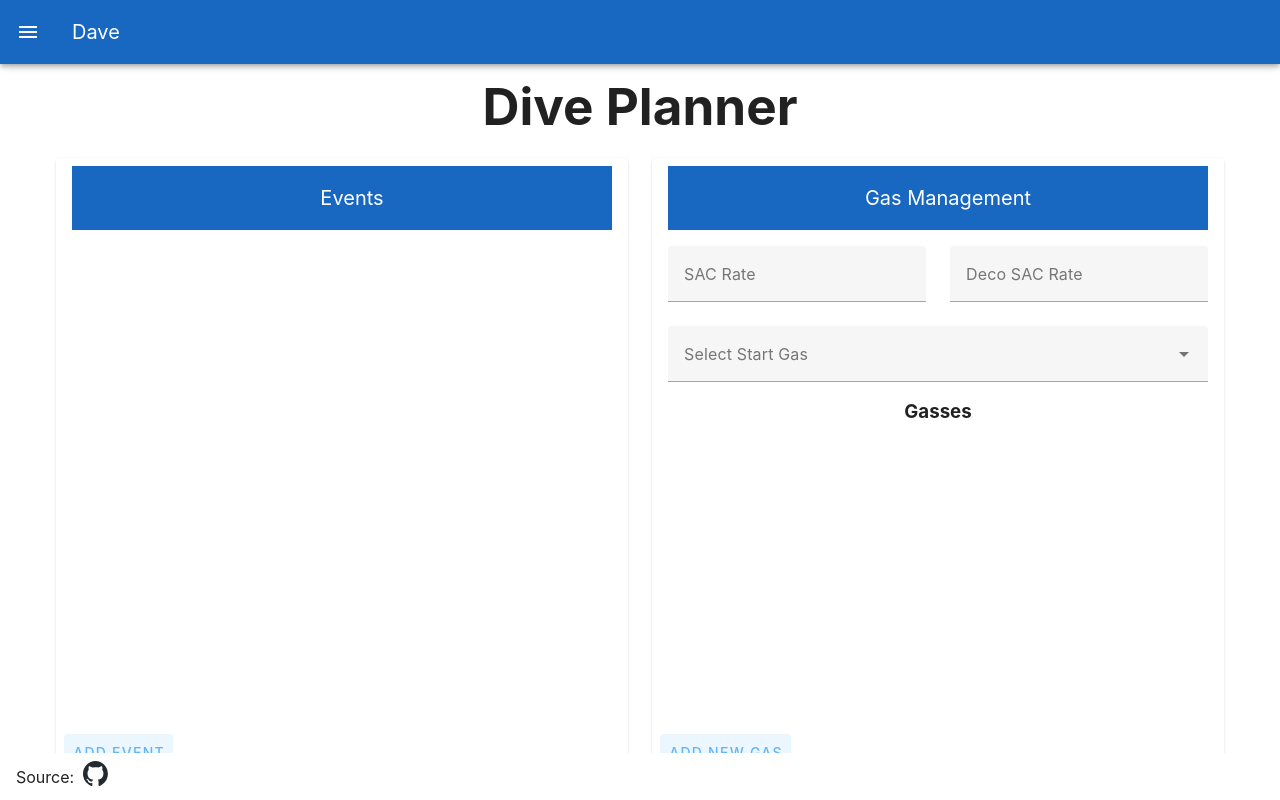
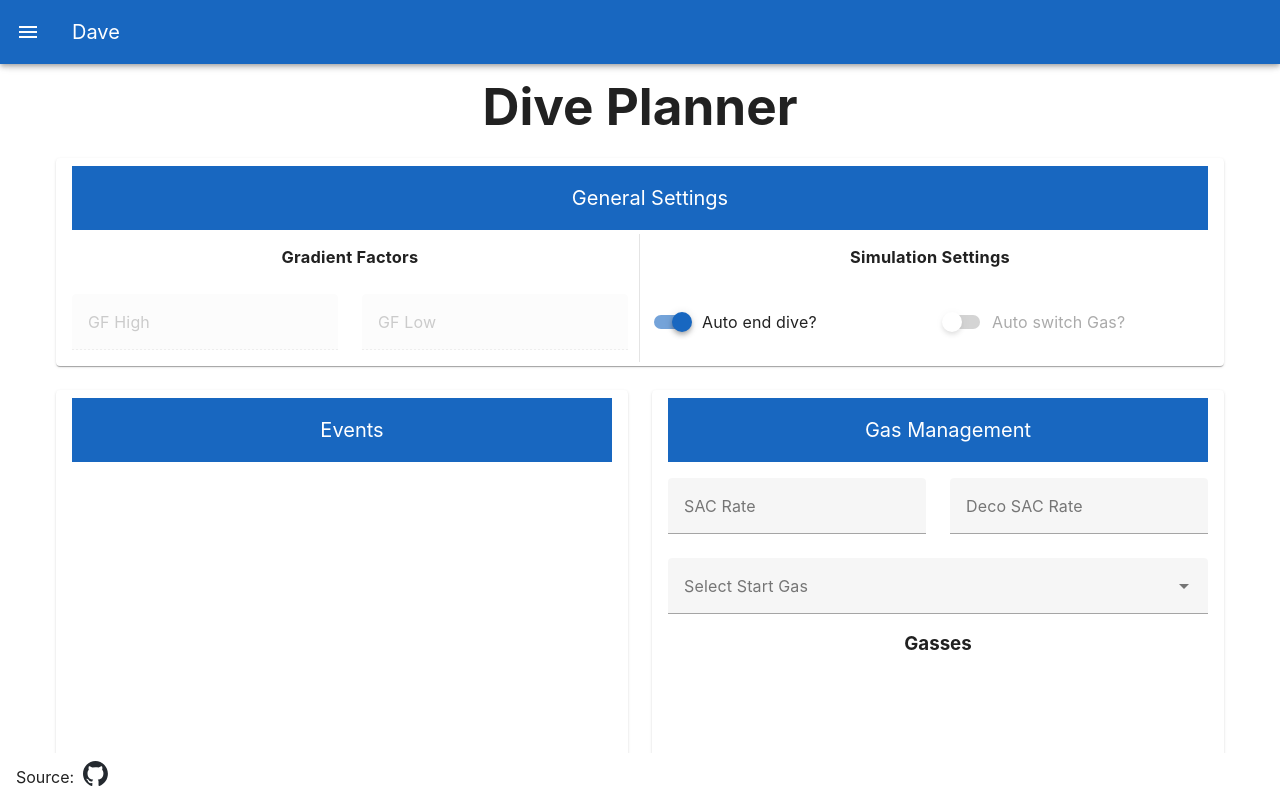
Before and after one commit to meinac/dave, a Vue app: page /dive-planner in a window 1280 px wide. Shown: the top 800 px of the page. Built offline with nearby package versions, Linux system fonts and the light colour scheme.

Commit message:
Add dive planner settings panel

```diff
--- /dev/null
+++ b/src/components/dive_planner/Settings.vue
@@ -0,0 +1,72 @@
+<script>
+export default {
+  data() {
+    return {
+      gfHigh: null,
+      gfLow: null,
+      autoEndDive: true,
+      autoNotox: false
+    };
+  },
+  watch: {
+    autoEndDive(newValue) {
+      this.$emit('autoEndDive-updated', newValue);
+    }
+  }
+}
+</script>
+
+<template>
+  <v-card>
+    <v-card-title>
+      <v-toolbar class="mb-2" color="primary" dark>
+        <v-toolbar-title>General Settings</v-toolbar-title>
+      </v-toolbar>
+    </v-card-title>
+
+    <v-card-text>
+      <v-row>
+        <v-col md="6" cols="12">
+          <v-row>
+            <v-col cols="12">
+              <h3>Gradient Factors</h3>
+            </v-col>
+          </v-row>
+          <v-row>
+            <v-col md="6" cols="12">
+              <v-text-field label="GF High" v-model="gfHigh" type="number" hide-details full-width disabled />
+            </v-col>
+            <v-col md="6" cols="12">
+              <v-text-field label="GF Low" v-model="gfLow" type="number" hide-details full-width disabled />
+            </v-col>
+          </v-row>
+        </v-col>
+        <v-divider vertical />
+        <v-col md="6" cols="12">
+          <v-row>
+            <v-col cols="12">
+              <h3>Simulation Settings</h3>
+            </v-col>
+          </v-row>
+          <v-row>
+            <v-col md="6" cols="12">
+              <v-switch
+                v-model="autoEndDive"
+                color="primary"
+                label="Auto end dive?"
+                hide-details />
+            </v-col>
+            <v-col md="6" cols="12">
+              <v-switch
+                v-model="autoNotox"
+                color="primary"
+                label="Auto switch Gas?"
+                hide-details
+                disabled />
+            </v-col>
+          </v-row>
+        </v-col>
+      </v-row>
+    </v-card-text>
+  </v-card>
+</template>
--- a/src/pages/DivePlanner.vue
+++ b/src/pages/DivePlanner.vue
@@ -1,4 +1,5 @@
 <script>
+import Settings from '../components/dive_planner/Settings.vue';
 import Events from '../components/dive_planner/Events.vue';
 import GasManagement from '../components/dive_planner/GasManagement.vue';
 import DiveProfile from '../components/dive_planner/DiveProfile.vue';
@@ -9,6 +10,7 @@ import DiveFactory from '../factories/diveFactory';
 
 export default {
   components: {
+    Settings,
     Events,
     GasManagement,
     DiveProfile,
@@ -24,28 +26,38 @@ export default {
       sacRate: null,
       decoSacRate: null,
       compartments: null,
-      history: null
+      history: null,
+      autoEndDive: true
     }
   },
   methods: {
+    updateAutoEndDive(newValue) {
+      this.autoEndDive = newValue;
+
+      this.updateGraph();
+    },
     updateStartGas(newStartGas) {
-      this.version = crypto.randomUUID();
       this.startGas = newStartGas;
+
+      this.updateGraph();
     },
     updateSacRate(newSacRate) {
-      this.version = crypto.randomUUID();
       this.sacRate = newSacRate;
+
+      this.updateGraph();
     },
     updateDecoSacRate(newDecoSacRate) {
-      this.version = crypto.randomUUID();
       this.decoSacRate = newDecoSacRate;
+
+      this.updateGraph();
     },
     addGas(newGas) {
-      this.version = crypto.randomUUID();
       this.gasses.push(newGas);
+
+      this.updateGraph();
     },
     updateGas(gas) {
-      this.version = crypto.randomUUID();
+      this.updateGraph();
     },
     removeGas(index) {
       this.version = crypto.randomUUID();
@@ -55,11 +67,15 @@ export default {
       this.$refs.eventsComponent.removeGas(gas);
     },
     updateEvents(events) {
-      this.version = crypto.randomUUID();
       this.events = events;
+
+      this.updateGraph();
     },
     changeCompartments(selectedHistory) {
       this.compartments = selectedHistory.compartments;
+    },
+    updateGraph() {
+      this.version = crypto.randomUUID();
     }
   },
   computed: {
@@ -67,7 +83,8 @@ export default {
       const dive = DiveFactory.create(this.startGas, this.sacRate, this.decoSacRate);
 
       dive.execute(this.events);
-      dive.autoComplete();
+
+      if(this.autoEndDive) dive.autoComplete();
 
       this.compartments = dive.diver.compartments;
       this.history = dive.diver.history;
@@ -82,6 +99,12 @@ export default {
   <v-row>
     <v-col cols="12">
       <h1>Dive Planner</h1>
+    </v-col>
+  </v-row>
+  <v-row>
+    <v-col cols="12">
+      <Settings
+        @autoEndDive-updated="updateAutoEndDive" />
     </v-col>
   </v-row>
   <v-row>
```
